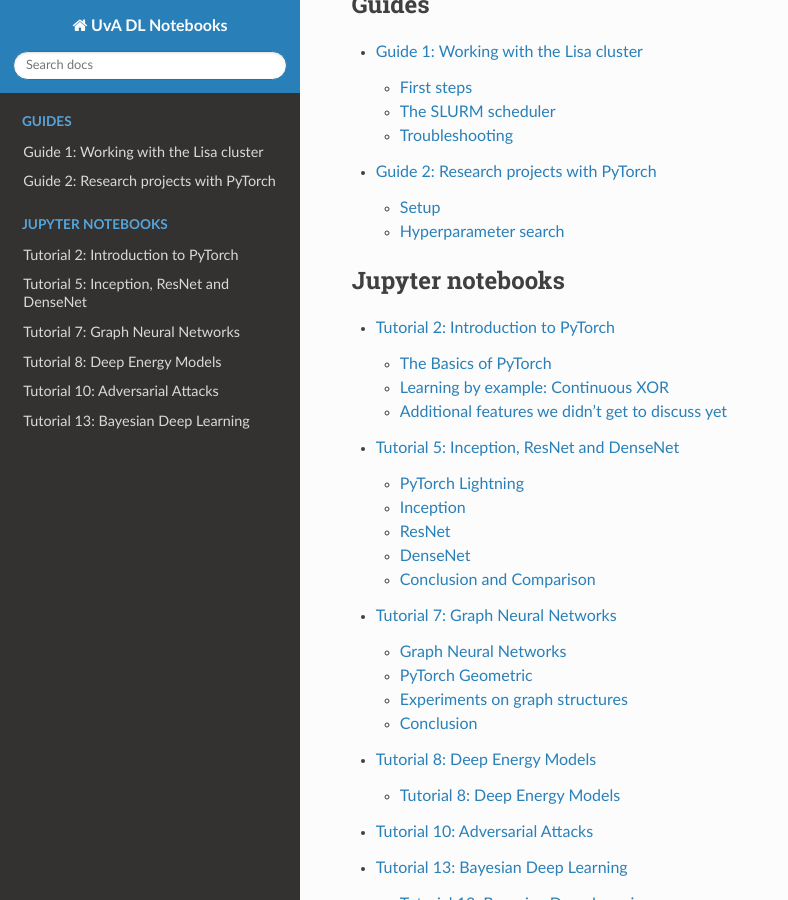
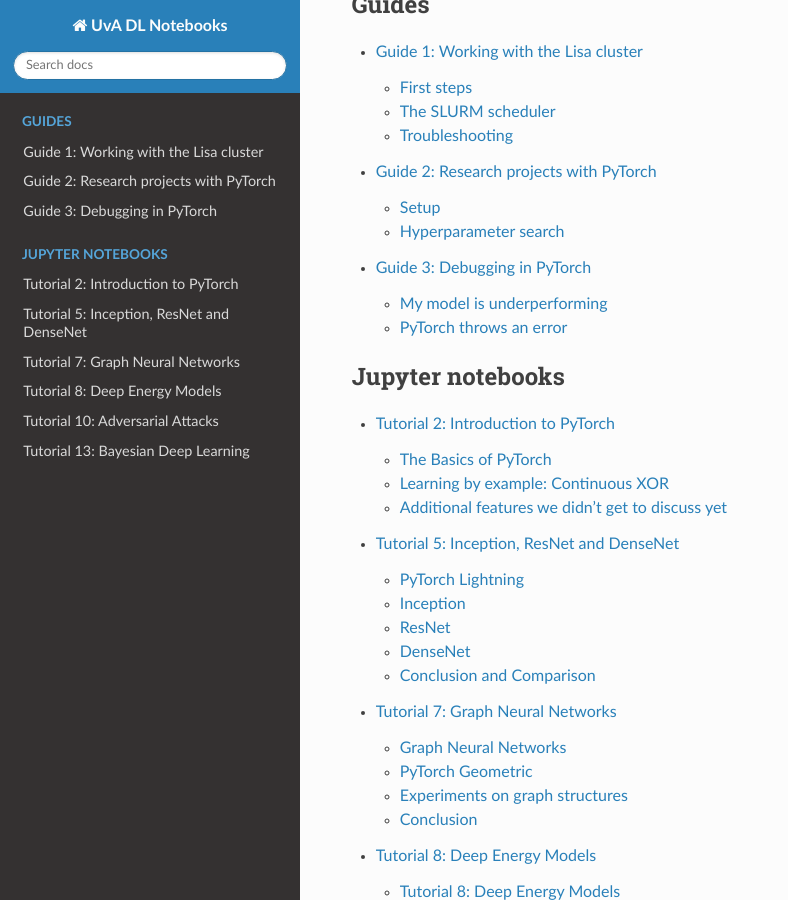
Before and after one commit to phlippe/uvadlc_notebooks, a Sphinx documentation site: the page built from docs/index.rst, in a window 1280 px wide and 900 px high, scrolled down 3665 px. Shown: the whole window, without its empty margins (0-788 px from the left). Built offline with Sphinx 7.4.7 and the Read the Docs theme 2.0.0, drawn with Linux system fonts in a browser that asks for light colours; pages that are not in the unit, such as notebooks, are missing from menus.

Commit message:
First version of Debugging page

```diff
--- a/docs/index.rst
+++ b/docs/index.rst
@@ -165,6 +165,7 @@
 
    tutorial_notebooks/tutorial1/Lisa_Cluster
    tutorial_notebooks/guide2/Research_Projects
+   tutorial_notebooks/guide3/Debugging_PyTorch
 
 .. toctree::
    :caption: Jupyter notebooks
```
Also changed, not shown: docs/tutorial_notebooks/guide3/Debugging_PyTorch.ipynb (added).
